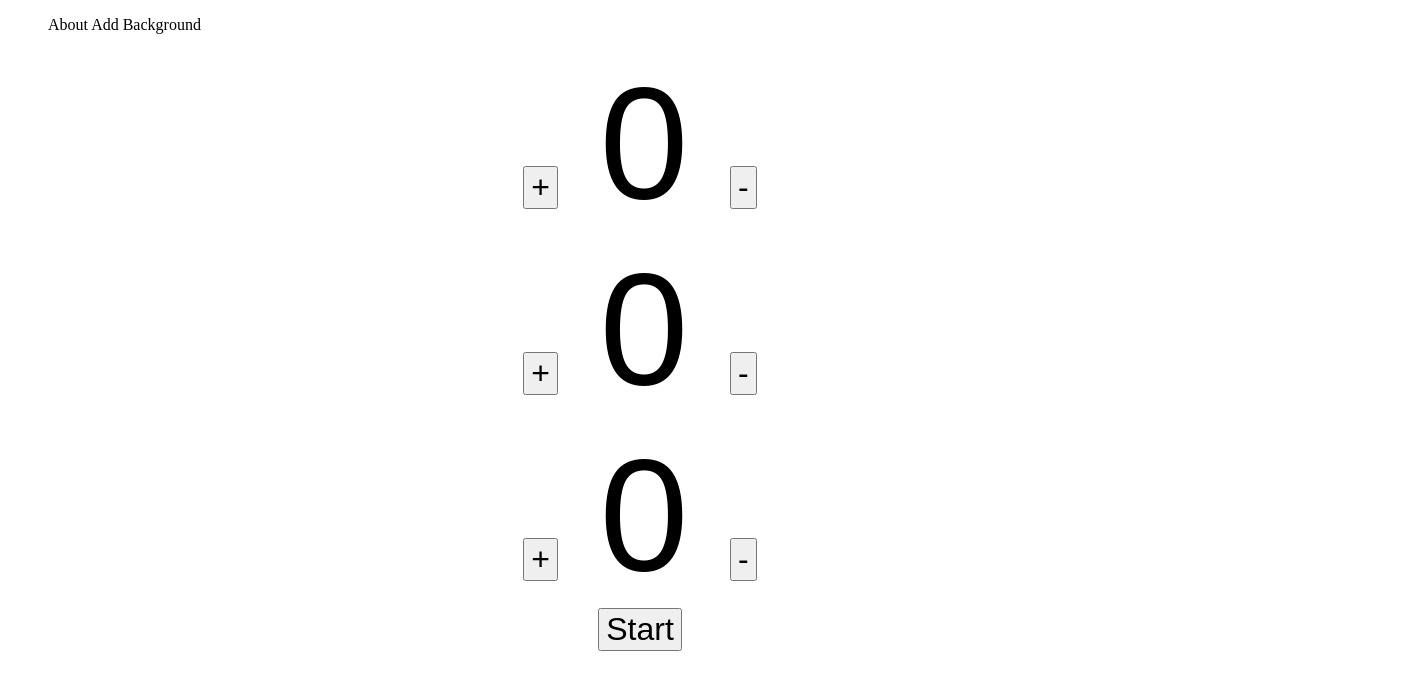
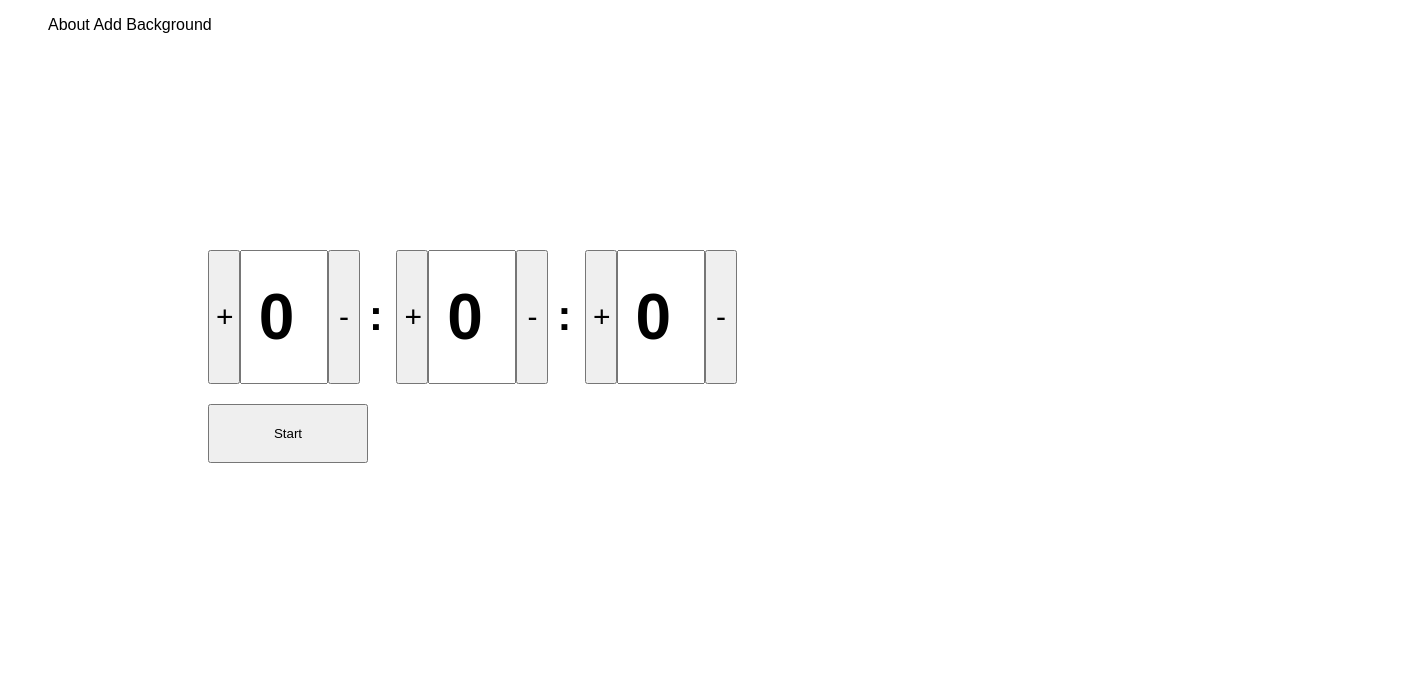
Before and after one commit to betabrandao/labs-fepi, a plain HTML site: page timer/index.html in a window 1280 px wide. Shown: the whole page, 1419 px wide, since content can reach past the window. Drawn offline with Linux system fonts and the light colour scheme.

Commit message:
feat: add css

```diff
--- a/timer/css/styles.css
+++ b/timer/css/styles.css
@@ -1,28 +1,47 @@
+body {
+  font-family: Arial, Verdana;
+}
+
 .container {
-  margin: 10px;
-  align-items: center;
+  padding: 200px;
+  width: 80%;
+  margin: auto;
+}
+
+.container h3 {
+  font-size: 1.3em;
+  width: 2rem;
   text-align: center;
 }
 
-.container input {
-  font-size: 10em;
-  text-align: center;
-  width: 1em;
-  border: 0px;
-
+.divHour, .divMinute, .divSecond {
+  display: inline-flex;
+  font-size: 2rem;
 }
 
-.container button {
-  font-size: 2em;
+.buttonStart {
+  margin-top: 20px;
+  padding: 20px;
+  width: 10rem;
+}
+.divHour button,
+.divMinute button,
+.divSecond button{
+  width: 2rem;
+  font-size: 30px;
 }
 
-input[type="number"] {
-    -webkit-appearance: textfield;
-    -moz-appearance: textfield;
-    appearance: textfield;
+input[type=number] {
+  font-size: 2em;
+  width: 5rem;
+  height: 2em;
+  font-weight: bold;
+  text-align: center;
+  -webkit-appearance: textfield;
+  -moz-appearance: textfield;
+  appearance: textfield;
 }
 
-input[type=number]::-webkit-inner-spin-button,
 input[type=number]::-webkit-outer-spin-button {
     -webkit-appearance: none;
 }
--- a/timer/index.html
+++ b/timer/index.html
@@ -18,30 +18,43 @@
   </header>
   <div class="container">
     <div class="divHour">
-      <button type="button">+</button>
+      <button type="button" onClick="updateElementById('inputHour',true)">+</button>
       <input type="number" name="hour" id="inputHour" value="0">
-      <button type="button">-</button>
+      <button type="button" onClick="updateElementById('inputHour',false)">-</button>
+      <h3>:</h3>
     </div>
 
     <div class="divMinute">
-      <button type="button">+</button>
+      <button type="button" onClick="updateElementById('inputMinute',true)">+</button>
       <input type="number" name="minute" id="inputMinute" value="0">
-      <button type="button">-</button>
+      <button type="button" onClick="updateElementById('inputMinute',false)">-</button>
+      <h3>:</h3>
     </div>
 
     <div class="divSecond">
-      <button type="button">+</button>
+      <button type="button" onClick="updateElementById('inputSecond',true)">+</button>
       <input type="number" name="second" id="inputSecond" value="0">
-      <button type="button">-</button>
+      <button type="button" onClick="updateElementById('inputSecond',false)">-</button>
     </div>
-
-  <button type="button" id="buttonStart" onClick="eventButton();">Start</button>
+    <br />
+  <button type="button" id="buttonStart" class="buttonStart" onClick="eventButton();">Start</button>
   </div>
   <script language="javascript">
     // metodos timer
     //
     // criado por Beta Brandao
   var clear = false;
+
+    function disableButtonsById(id, value) {
+      document.getElementById(id).disable = value;
+    }
+
+  function updateElementById(id, increment) {
+    var value = parseInt(document.getElementById(id).value);
+    if (increment) { value++; } else { value--;}
+    if (value < 0) {value = 0;}
+      document.getElementById(id).value = value;
+  }
 
   function eventButton() {
     var button =  document.getElementById("buttonStart");
```
